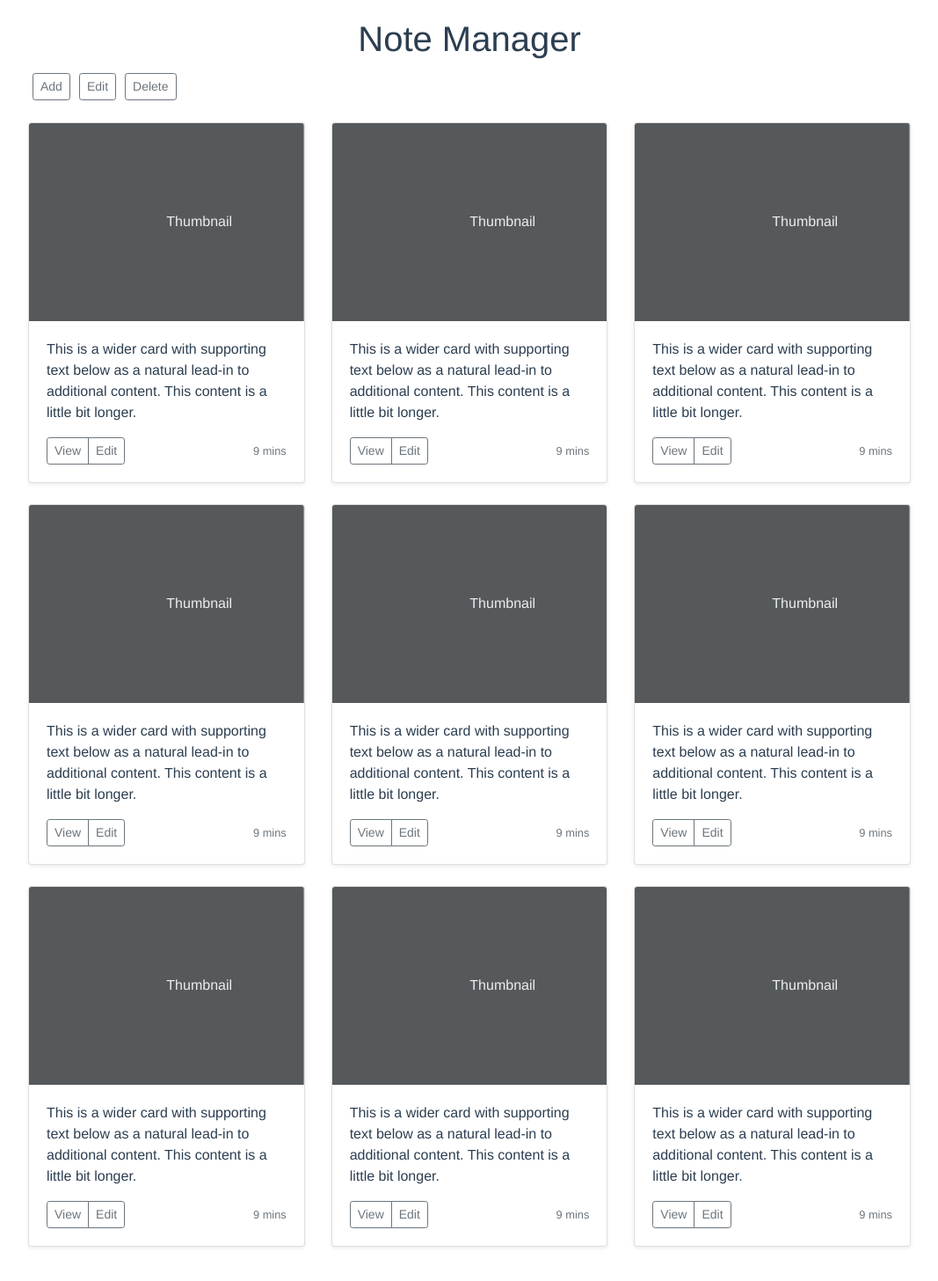
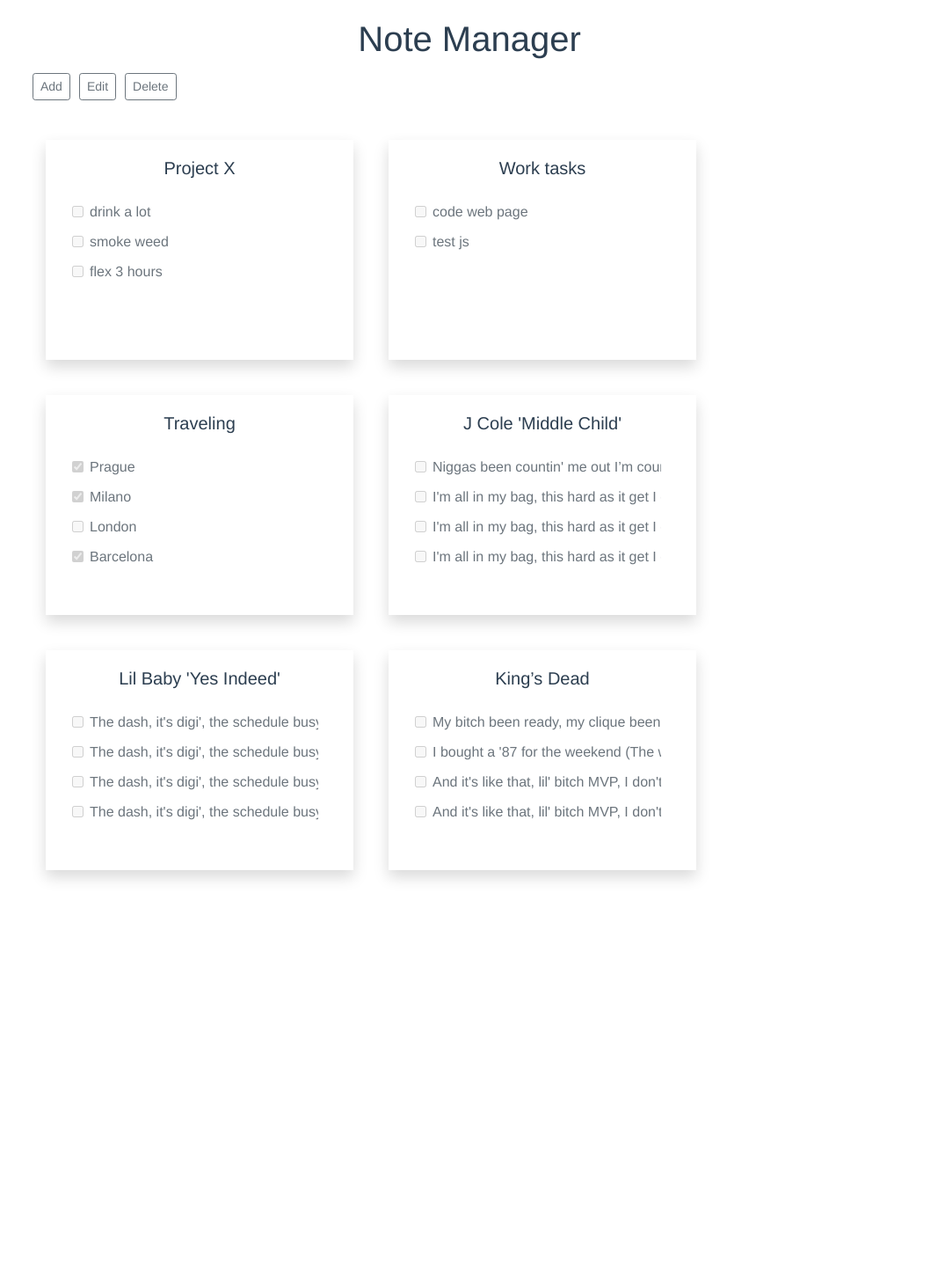
Before and after one commit to tairmen/note-manager, a Vue app: page / in a window 1280 px wide. Shown: the top 1456 px of the page at 88% size, without its empty margins (106-1173 px from the left). After the commit the page ends 1029 px from the top, so only its background shows below. Built offline with nearby package versions, Linux system fonts and the light colour scheme.

Commit message:
previous stylig NoteManager page

```diff
--- a/src/components/NoteManager.vue
+++ b/src/components/NoteManager.vue
@@ -7,140 +7,16 @@
       <button type="button" class="note-manager-crud-button btn btn-sm btn-outline-secondary">Delete</button>
     </div>
     <div class="notes-container">
-      <div class="row">
-        <div class="col-md-4">
-          <div class="card mb-4 shadow-sm">
-            <svg class="bd-placeholder-img card-img-top" width="100%" height="225" xmlns="http://www.w3.org/2000/svg" preserveAspectRatio="xMidYMid slice" focusable="false" role="img" aria-label="Placeholder: Thumbnail"><title>Placeholder</title><rect width="100%" height="100%" fill="#55595c"></rect><text x="50%" y="50%" fill="#eceeef" dy=".3em">Thumbnail</text></svg>
-            <div class="card-body">
-              <p class="card-text">This is a wider card with supporting text below as a natural lead-in to additional content. This content is a little bit longer.</p>
-              <div class="d-flex justify-content-between align-items-center">
-                <div class="btn-group">
-                  <button type="button" class="btn btn-sm btn-outline-secondary">View</button>
-                  <button type="button" class="btn btn-sm btn-outline-secondary">Edit</button>
-                </div>
-                <small class="text-muted">9 mins</small>
-              </div>
-            </div>
-          </div>
-        </div>
-        <div class="col-md-4">
-          <div class="card mb-4 shadow-sm">
-            <svg class="bd-placeholder-img card-img-top" width="100%" height="225" xmlns="http://www.w3.org/2000/svg" preserveAspectRatio="xMidYMid slice" focusable="false" role="img" aria-label="Placeholder: Thumbnail"><title>Placeholder</title><rect width="100%" height="100%" fill="#55595c"></rect><text x="50%" y="50%" fill="#eceeef" dy=".3em">Thumbnail</text></svg>
-            <div class="card-body">
-              <p class="card-text">This is a wider card with supporting text below as a natural lead-in to additional content. This content is a little bit longer.</p>
-              <div class="d-flex justify-content-between align-items-center">
-                <div class="btn-group">
-                  <button type="button" class="btn btn-sm btn-outline-secondary">View</button>
-                  <button type="button" class="btn btn-sm btn-outline-secondary">Edit</button>
-                </div>
-                <small class="text-muted">9 mins</small>
-              </div>
-            </div>
-          </div>
-        </div>
-        <div class="col-md-4">
-          <div class="card mb-4 shadow-sm">
-            <svg class="bd-placeholder-img card-img-top" width="100%" height="225" xmlns="http://www.w3.org/2000/svg" preserveAspectRatio="xMidYMid slice" focusable="false" role="img" aria-label="Placeholder: Thumbnail"><title>Placeholder</title><rect width="100%" height="100%" fill="#55595c"></rect><text x="50%" y="50%" fill="#eceeef" dy=".3em">Thumbnail</text></svg>
-            <div class="card-body">
-              <p class="card-text">This is a wider card with supporting text below as a natural lead-in to additional content. This content is a little bit longer.</p>
-              <div class="d-flex justify-content-between align-items-center">
-                <div class="btn-group">
-                  <button type="button" class="btn btn-sm btn-outline-secondary">View</button>
-                  <button type="button" class="btn btn-sm btn-outline-secondary">Edit</button>
-                </div>
-                <small class="text-muted">9 mins</small>
-              </div>
-            </div>
-          </div>
-        </div>
-
-        <div class="col-md-4">
-          <div class="card mb-4 shadow-sm">
-            <svg class="bd-placeholder-img card-img-top" width="100%" height="225" xmlns="http://www.w3.org/2000/svg" preserveAspectRatio="xMidYMid slice" focusable="false" role="img" aria-label="Placeholder: Thumbnail"><title>Placeholder</title><rect width="100%" height="100%" fill="#55595c"></rect><text x="50%" y="50%" fill="#eceeef" dy=".3em">Thumbnail</text></svg>
-            <div class="card-body">
-              <p class="card-text">This is a wider card with supporting text below as a natural lead-in to additional content. This content is a little bit longer.</p>
-              <div class="d-flex justify-content-between align-items-center">
-                <div class="btn-group">
-                  <button type="button" class="btn btn-sm btn-outline-secondary">View</button>
-                  <button type="button" class="btn btn-sm btn-outline-secondary">Edit</button>
-                </div>
-                <small class="text-muted">9 mins</small>
-              </div>
-            </div>
-          </div>
-        </div>
-        <div class="col-md-4">
-          <div class="card mb-4 shadow-sm">
-            <svg class="bd-placeholder-img card-img-top" width="100%" height="225" xmlns="http://www.w3.org/2000/svg" preserveAspectRatio="xMidYMid slice" focusable="false" role="img" aria-label="Placeholder: Thumbnail"><title>Placeholder</title><rect width="100%" height="100%" fill="#55595c"></rect><text x="50%" y="50%" fill="#eceeef" dy=".3em">Thumbnail</text></svg>
-            <div class="card-body">
-              <p class="card-text">This is a wider card with supporting text below as a natural lead-in to additional content. This content is a little bit longer.</p>
-              <div class="d-flex justify-content-between align-items-center">
-                <div class="btn-group">
-                  <button type="button" class="btn btn-sm btn-outline-secondary">View</button>
-                  <button type="button" class="btn btn-sm btn-outline-secondary">Edit</button>
-                </div>
-                <small class="text-muted">9 mins</small>
-              </div>
-            </div>
-          </div>
-        </div>
-        <div class="col-md-4">
-          <div class="card mb-4 shadow-sm">
-            <svg class="bd-placeholder-img card-img-top" width="100%" height="225" xmlns="http://www.w3.org/2000/svg" preserveAspectRatio="xMidYMid slice" focusable="false" role="img" aria-label="Placeholder: Thumbnail"><title>Placeholder</title><rect width="100%" height="100%" fill="#55595c"></rect><text x="50%" y="50%" fill="#eceeef" dy=".3em">Thumbnail</text></svg>
-            <div class="card-body">
-              <p class="card-text">This is a wider card with supporting text below as a natural lead-in to additional content. This content is a little bit longer.</p>
-              <div class="d-flex justify-content-between align-items-center">
-                <div class="btn-group">
-                  <button type="button" class="btn btn-sm btn-outline-secondary">View</button>
-                  <button type="button" class="btn btn-sm btn-outline-secondary">Edit</button>
-                </div>
-                <small class="text-muted">9 mins</small>
-              </div>
-            </div>
-          </div>
-        </div>
-
-        <div class="col-md-4">
-          <div class="card mb-4 shadow-sm">
-            <svg class="bd-placeholder-img card-img-top" width="100%" height="225" xmlns="http://www.w3.org/2000/svg" preserveAspectRatio="xMidYMid slice" focusable="false" role="img" aria-label="Placeholder: Thumbnail"><title>Placeholder</title><rect width="100%" height="100%" fill="#55595c"></rect><text x="50%" y="50%" fill="#eceeef" dy=".3em">Thumbnail</text></svg>
-            <div class="card-body">
-              <p class="card-text">This is a wider card with supporting text below as a natural lead-in to additional content. This content is a little bit longer.</p>
-              <div class="d-flex justify-content-between align-items-center">
-                <div class="btn-group">
-                  <button type="button" class="btn btn-sm btn-outline-secondary">View</button>
-                  <button type="button" class="btn btn-sm btn-outline-secondary">Edit</button>
-                </div>
-                <small class="text-muted">9 mins</small>
-              </div>
-            </div>
-          </div>
-        </div>
-        <div class="col-md-4">
-          <div class="card mb-4 shadow-sm">
-            <svg class="bd-placeholder-img card-img-top" width="100%" height="225" xmlns="http://www.w3.org/2000/svg" preserveAspectRatio="xMidYMid slice" focusable="false" role="img" aria-label="Placeholder: Thumbnail"><title>Placeholder</title><rect width="100%" height="100%" fill="#55595c"></rect><text x="50%" y="50%" fill="#eceeef" dy=".3em">Thumbnail</text></svg>
-            <div class="card-body">
-              <p class="card-text">This is a wider card with supporting text below as a natural lead-in to additional content. This content is a little bit longer.</p>
-              <div class="d-flex justify-content-between align-items-center">
-                <div class="btn-group">
-                  <button type="button" class="btn btn-sm btn-outline-secondary">View</button>
-                  <button type="button" class="btn btn-sm btn-outline-secondary">Edit</button>
-                </div>
-                <small class="text-muted">9 mins</small>
-              </div>
-            </div>
-          </div>
-        </div>
-        <div class="col-md-4">
-          <div class="card mb-4 shadow-sm">
-            <svg class="bd-placeholder-img card-img-top" width="100%" height="225" xmlns="http://www.w3.org/2000/svg" preserveAspectRatio="xMidYMid slice" focusable="false" role="img" aria-label="Placeholder: Thumbnail"><title>Placeholder</title><rect width="100%" height="100%" fill="#55595c"></rect><text x="50%" y="50%" fill="#eceeef" dy=".3em">Thumbnail</text></svg>
-            <div class="card-body">
-              <p class="card-text">This is a wider card with supporting text below as a natural lead-in to additional content. This content is a little bit longer.</p>
-              <div class="d-flex justify-content-between align-items-center">
-                <div class="btn-group">
-                  <button type="button" class="btn btn-sm btn-outline-secondary">View</button>
-                  <button type="button" class="btn btn-sm btn-outline-secondary">Edit</button>
-                </div>
-                <small class="text-muted">9 mins</small>
+      <div class="note-card shadow" @click="onNoteClick(note)" @dblclick="onNoteDblClick(note)" v-for="(note, index) in notes" :key="index" :id="'note' + note.id">
+        <div class="card-body">
+          <h5 class="card-title">{{note.title}}</h5>
+          <div class="todo-list">
+            <div class="todo-item" v-for="(item, idx) in note.list" :key="idx">
+              <div v-if="idx < numOfItems">
+                <input class="form-check-input" type="checkbox" disabled :checked="item.status">
+                <label class="form-check-label">
+                  {{item.name}}
+                </label>
               </div>
             </div>
           </div>
@@ -152,10 +28,200 @@
 
 <script>
 export default {
-  name: 'notes',
+  name: 'NoteManager',
   props: {
     title: String
+  },
+  data() {
+    let me = this;
+    return {
+      notes: me.initNotes(),
+      numOfItems: 4
+    }
+  },
+  methods: {
+    initNotes() {
+      return [
+        {
+          title: "Project X",
+          id: 1,
+          list: [
+            {
+              name: "drink a lot",
+              status: false
+            },
+            {
+              name: "smoke weed",
+              status: false
+            },
+            {
+              name: "flex 3 hours",
+              status: false
+            }
+          ]
+        },
+        {
+          title: "Work tasks",
+          id: 2,
+          list: [
+            {
+              name: "code web page",
+              status: false
+            },
+            {
+              name: "test js",
+              status: false
+            }
+          ]
+        },
+        {
+          title: "Traveling",
+          id: 3,
+          list: [
+            {
+              name: "Prague",
+              status: true
+            },
+            {
+              name: "Milano",
+              status: true
+            },
+            {
+              name: "London",
+              status: false
+            },
+            {
+              name: "Barcelona",
+              status: true
+            },
+            {
+              name: "Rome",
+              status: false
+            },
+            {
+              name: "Berlin",
+              status: true
+            },
+            {
+              name: "Paris",
+              status: false
+            }
+          ]
+        },
+        {
+          title: "J Cole 'Middle Child'",
+          id: 4,
+          list: [
+            {
+              name: `Niggas been countin' me out
+                I’m countin' my bullets, I'm loadin’ my clips
+                I'm writin' down names, I'm makin' a list`,
+              status: false
+            },
+            {
+              name: `I'm all in my bag, this hard as it get
+                I do not snort powder, I might take a sip
+                I might hit the blunt, but I'm liable to trip`,
+              status: false
+            },
+            {
+              name: `I'm all in my bag, this hard as it get
+                I do not snort powder, I might take a sip
+                I might hit the blunt, but I'm liable to trip`,
+              status: false
+            },
+            {
+              name: `I'm all in my bag, this hard as it get
+                I do not snort powder, I might take a sip
+                I might hit the blunt, but I'm liable to trip`,
+              status: false
+            },
+            {
+              name: `I'm all in my bag, this hard as it get
+                I do not snort powder, I might take a sip
+                I might hit the blunt, but I'm liable to trip`,
+              status: false
+            },
+            {
+              name: `I'm all in my bag, this hard as it get
+                I do not snort powder, I might take a sip
+                I might hit the blunt, but I'm liable to trip`,
+              status: false
+            }
+          ]
+        },
+        {
+          title: "Lil Baby 'Yes Indeed'",
+          id: 5,
+          list: [
+            {
+              name: `The dash, it's digi', the schedule busy
+                My head in a hoodie, my shorty a goodie`,
+              status: false
+            },
+            {
+              name: `The dash, it's digi', the schedule busy`,
+              status: false
+            },
+            {
+              name: `The dash, it's digi', the schedule busy`,
+              status: false
+            },
+            {
+              name: `The dash, it's digi', the schedule busy`,
+              status: false
+            },
+            {
+              name: `The dash, it's digi', the schedule busy`,
+              status: false
+            }
+          ]
+        },
+        {
+          title: "King’s Dead",
+          id: 6,
+          list: [
+            {
+              name: `My bitch been ready, my clique been ready
+                My shit's been ready, my check's been ready`,
+              status: false
+            },
+            {
+              name: `I bought a '87 for the weekend (The weekend)`,
+              status: false
+            },
+            {
+              name: `And it's like that, lil' bitch
+                MVP, I don't get no sleep, no, I don't like that, lil' bitch`,
+              status: false
+            },
+            {
+              name: `And it's like that, lil' bitch
+                MVP, I don't get no sleep, no, I don't like that, lil' bitch`,
+              status: false
+            },
+            {
+              name: `And it's like that, lil' bitch
+                MVP, I don't get no sleep, no, I don't like that, lil' bitch`,
+              status: false
+            },
+          ]
+        },
+      ]
+    },
+    onNoteClick(note) {
+      if (note.clicked) {
+        document.querySelector('#note' + note.id).style["background-color"] = null;
+      } else {
+        document.querySelector('#note' + note.id).style["background-color"] = "#b9bec4";
+      }
+      note.clicked = !note.clicked;
+    },
+    onNoteDblClick(note) {
+      console.log(note);
+    }
   }
+
 }
 </script>
 
@@ -171,5 +237,35 @@
 }
 .notes-container {
   margin: 20px 10px;
+  display: flex;
+  flex-wrap: wrap
+}
+.note-card {
+  min-width: 250px;
+  width: 350px;
+  margin: 20px;
+  height: 250px;
+  cursor: pointer;
+}
+.note-card:hover {
+  background-color: #ebebeb;
+}
+.card-title {
+  text-align: center;
+  text-overflow: ellipsis;
+  white-space: nowrap;
+  overflow: hidden;
+  height: 28px;
+}
+.todo-list {
+  height: 156px;
+  overflow: hidden;
+}
+.todo-item {
+  height: 1.5em;
+  margin: 10px 20px 10px 30px;
+  text-overflow: ellipsis;
+  white-space: nowrap;
+  overflow: hidden;
 }
 </style>
```
